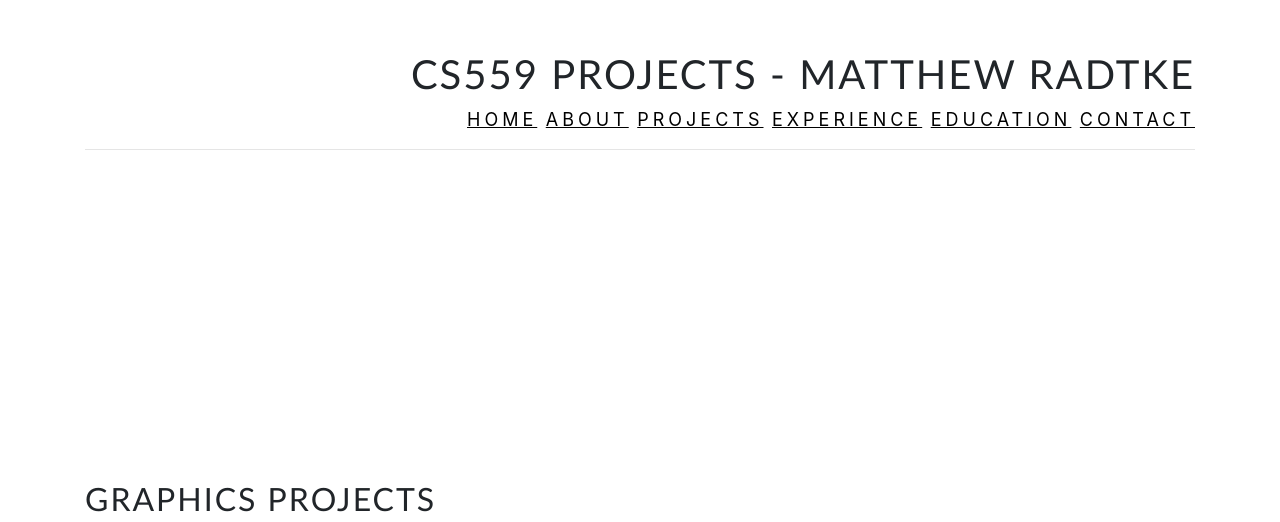
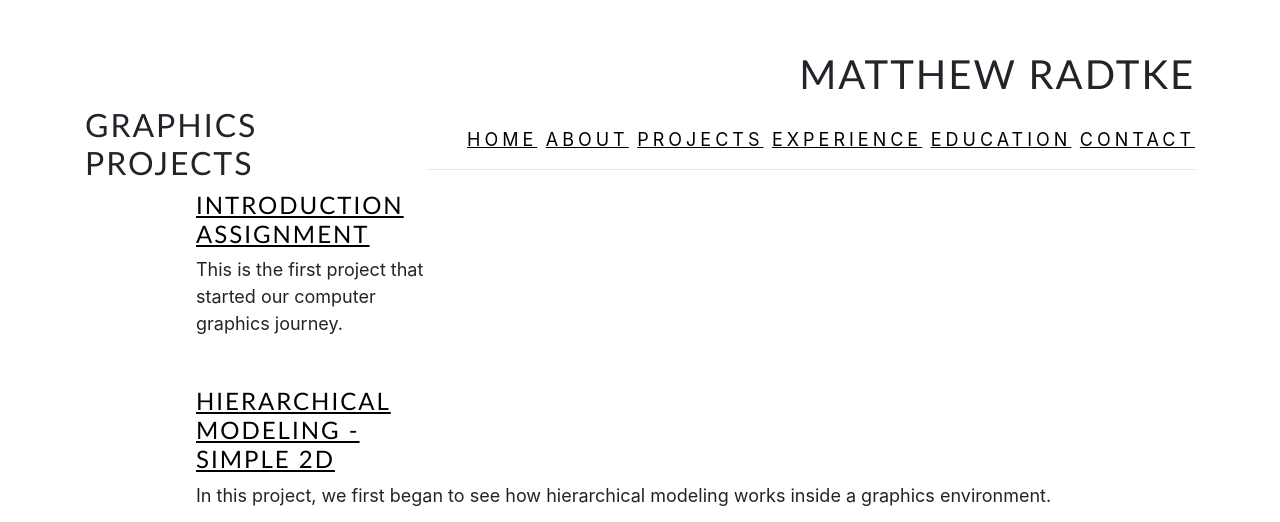
Before and after one commit to mradtke9019/MyWebsiteCSL, a plain HTML site: page graphics.html in a window 1280 px wide. Shown: the part 270-792 px from the top of the page. Drawn offline with nearby package versions, Linux system fonts and the light colour scheme.

Commit message:
Fix for sticky head. Separated the nav from the Title header

```diff
--- a/css/style.css
+++ b/css/style.css
@@ -1,17 +1,27 @@
 .mainHead {
     margin-top: 300px;
-    margin-bottom:300px;
     padding-top:20px;
     width: 100%;
-    height: 150px;
     max-height: 60%;
     letter-spacing: 4px;
     text-align: right;
     text-transform: uppercase;
-    position:sticky;
     top:0;
     background-color:white;
 }
+
+nav {
+    letter-spacing: 4px;
+    padding-top:10px;
+    margin-top:10px;
+    margin-bottom:300px;
+    text-align: right;
+    text-transform: uppercase;
+    position:sticky;
+    top: 0;
+    background-color: white;
+}
+
 .headerClass {
     margin-left:auto;
     margin-right:auto;
--- a/graphics.html
+++ b/graphics.html
@@ -16,20 +16,22 @@
 
 
     <div class="container body-content">
-        <div class="mainHead" style="background-position:50% 210px">
-            <h1>CS559 Projects - Matthew Radtke</h1>
-            <nav>
-                <ul>
-                    <li class="menuList"><a href="./index.html#menuHome" id="menuHome">Home</a></li>
-                    <li class="menuList"><a href="./index.html#about" id="menuAbout">About</a></li>
-                    <li class="menuList"><a href="./index.html#projects" id="menuProjects">Projects</a></li>
-                    <li class="menuList"><a href="./index.html#experience" id="menuExperience">Experience</a></li>
-                    <li class="menuList"><a href="./index.html#education" id="menuEducation">Education</a></li>
-                    <li class="menuList"><a href="./index.html#contact" id="menuContact">Contact</a></li>
-                </ul>
-            </nav>
-            <hr />
+        <!--Menu-->
+        <div class="mainHead">
+            <h1 id="home">Matthew Radtke</h1>
         </div>
+        <!--Sticky menu-->
+        <nav style="float:right;">
+            <ul style="margin-bottom:0;">
+                <li class="menuList"><a href="index.html#home">Home</a></li>
+                <li class="menuList"><a href="index.html#about">About</a></li>
+                <li class="menuList"><a href="index.html#projects">Projects</a></li>
+                <li class="menuList"><a href="index.html#experience">Experience</a></li>
+                <li class="menuList"><a href="index.html#education">Education</a></li>
+                <li class="menuList"><a href="index.html#contact">Contact</a></li>
+            </ul>
+            <hr style="margin-bottom:0;" />
+        </nav>
 
         <div class="headerClass" id="projects">
             <h2>Graphics Projects</h2>
```
Also changed, not shown: index.html (+14 -14 lines).
